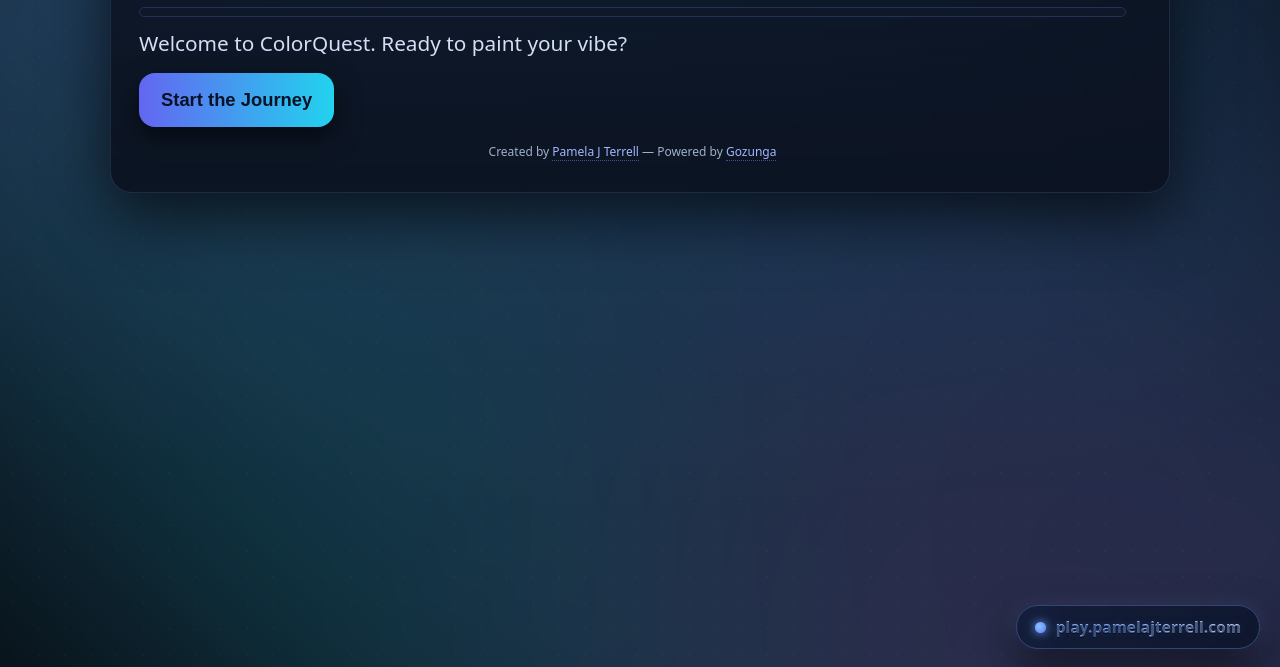
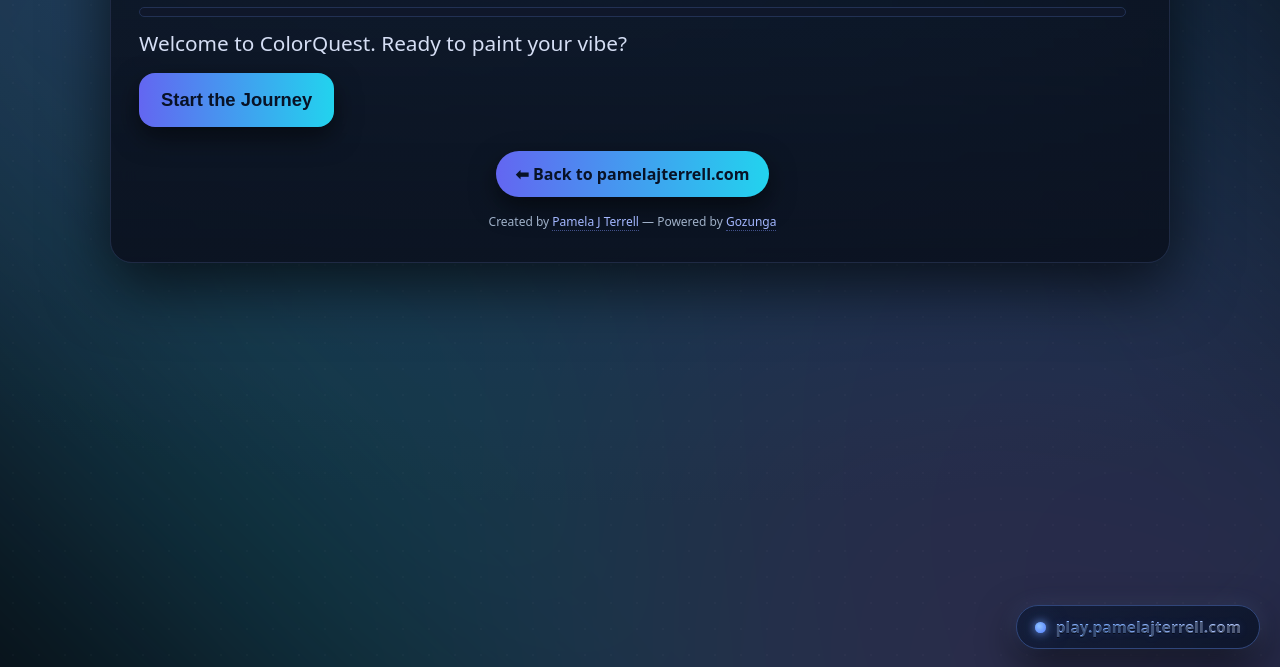
Before and after one commit to PamelaTerrell/coolify-node-hello, a website: page public/index.html in a window 1280 px wide. Shown: the part 133-800 px from the top of the page. Drawn offline with Linux system fonts and the light colour scheme.

Commit message:
back to main page

```diff
--- a/public/index.html
+++ b/public/index.html
@@ -92,6 +92,13 @@
           <button class="btn btn-ghost lg" data-action="surprise">Surprise Me ✨</button>
         </div>
       </section>
+
+      <div class="back-home">
+  <a href="https://pamelajterrell.com" class="btn-home">
+    ⬅ Back to pamelajterrell.com
+  </a>
+</div>
+
 
       <footer class="foot">
         <small>
--- a/public/style.css
+++ b/public/style.css
@@ -63,6 +63,32 @@ h2{margin:14px 0 10px; font-size:1.4rem}
   display:grid; gap:14px;
   grid-template-columns:repeat(2,minmax(0,1fr));
 }
+
+/* Back to main site button */
+.back-home {
+  text-align:center;
+  margin-top:24px;
+  margin-bottom:8px;
+}
+
+.btn-home {
+  display:inline-block;
+  font-weight:600;
+  padding:12px 20px;
+  border-radius:999px;
+  background:linear-gradient(90deg,#6366f1,#22d3ee);
+  color:#081226;
+  text-decoration:none;
+  box-shadow:0 10px 26px #0008;
+  transition:all .2s ease;
+}
+.btn-home:hover {
+  filter:brightness(1.08);
+  transform:translateY(-2px);
+  box-shadow:0 14px 36px #000b,0 0 14px #60a5fa55;
+}
+
+
 @media (min-width:680px){ .grid{grid-template-columns:repeat(4,minmax(0,1fr));} }
 
 /* Bigger, bouncier chips */
```
